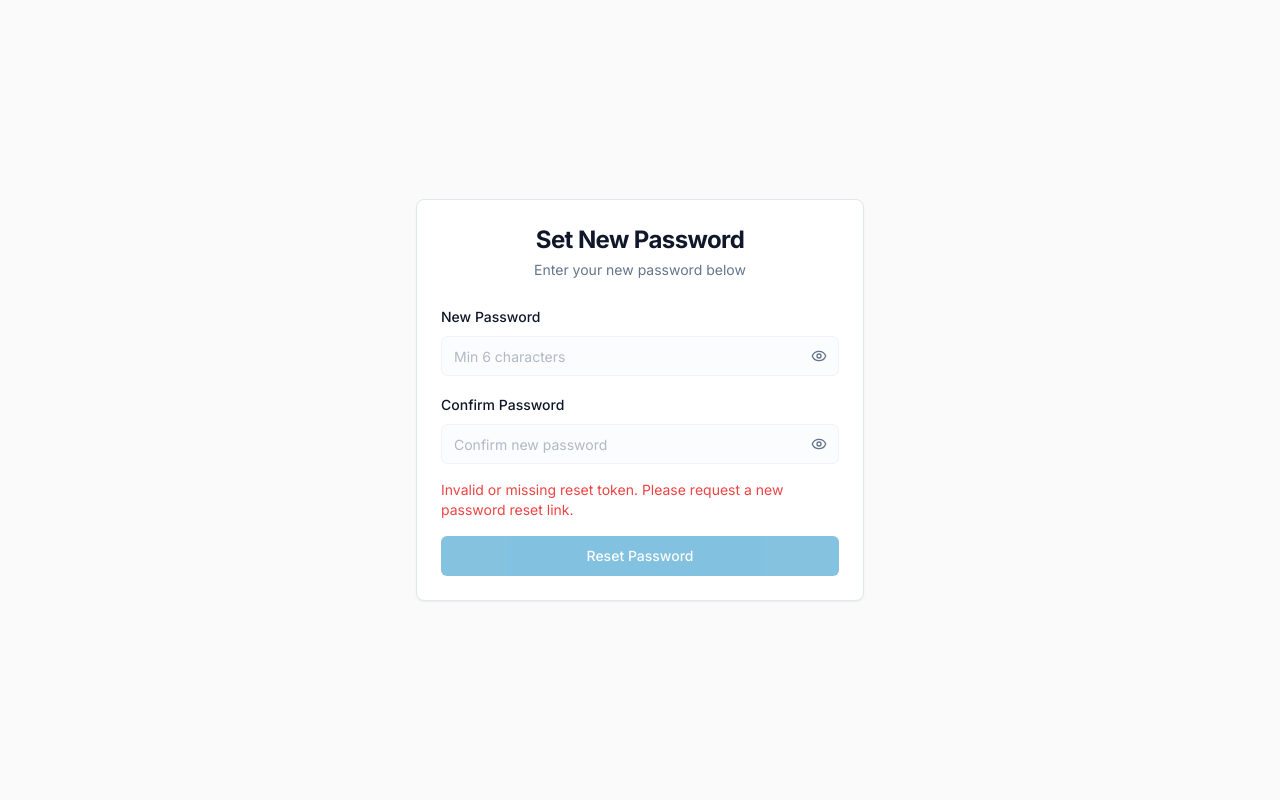
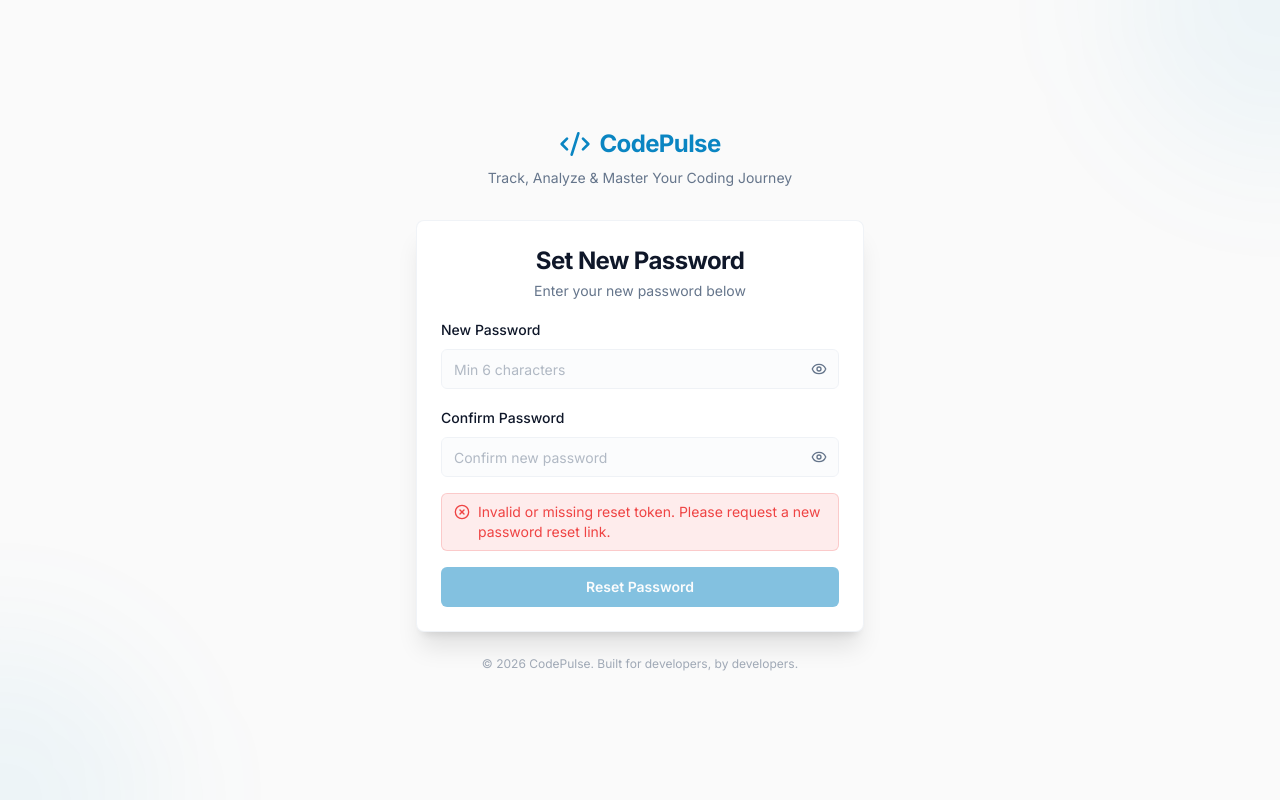
Before and after one commit to klu2300031662/CodePulse, a Next.js app in the folder frontend/: page /reset-password in a window 1280 px wide. Built offline with nearby package versions, Linux system fonts and the light colour scheme; no server answers.

Commit message:
Updated reset

```diff
--- a/frontend/src/app/(auth)/reset-password/page.tsx
+++ b/frontend/src/app/(auth)/reset-password/page.tsx
@@ -1,17 +1,15 @@
 "use client"
 
 import { useState, useEffect, Suspense } from 'react';
-import { useRouter, useSearchParams } from 'next/navigation';
-import Link from 'next/link';
+import { useSearchParams } from 'next/navigation';
 import { Button } from '@/components/ui/button';
 import { Input } from '@/components/ui/input';
 import { Label } from '@/components/ui/label';
-import { Card, CardHeader, CardTitle, CardDescription, CardContent, CardFooter } from '@/components/ui/card';
-import { Eye, EyeOff, CheckCircle2 } from 'lucide-react';
+import { Card, CardHeader, CardTitle, CardDescription, CardContent } from '@/components/ui/card';
+import { Eye, EyeOff, CheckCircle2, Code2, ShieldCheck, XCircle } from 'lucide-react';
 import { AuthService } from '@/lib/api/auth.service';
 
 function ResetPasswordForm() {
-  const router = useRouter();
   const searchParams = useSearchParams();
   const token = searchParams?.get('token');
 
@@ -43,35 +41,61 @@ function ResetPasswordForm() {
 
     try {
       await AuthService.resetPassword({ token, newPassword: formData.newPassword });
-
       setIsSuccess(true);
-      setTimeout(() => {
-        router.push('/login');
-      }, 3000);
     } catch (err: any) {
-      setError(err.response?.data?.message || err.message || 'Something went wrong.');
+      const message = err.response?.data?.message || err.message || 'Something went wrong.';
+      // If the token was already used or expired, show a clear message
+      if (message.toLowerCase().includes('invalid') || message.toLowerCase().includes('expired')) {
+        setError('This reset link has already been used or has expired. Please request a new password reset.');
+      } else {
+        setError(message);
+      }
     } finally {
       setIsLoading(false);
     }
   };
 
   return (
-    <Card className="w-full max-w-md">
-      <CardHeader className="space-y-1 text-center">
+    <div className="relative w-full max-w-md">
+      {/* Logo / Brand */}
+      <div className="mb-8 flex flex-col items-center gap-2">
+        <div className="flex items-center gap-2 text-primary">
+          <Code2 className="h-8 w-8" />
+          <span className="text-2xl font-bold tracking-tight">CodePulse</span>
+        </div>
+        <p className="text-sm text-muted-foreground">Track, Analyze & Master Your Coding Journey</p>
+      </div>
+
+      <Card className="border-border/50 shadow-xl backdrop-blur-sm">
+        <CardHeader className="space-y-1 text-center pb-4">
           <CardTitle className="text-2xl font-bold tracking-tight">Set New Password</CardTitle>
-        <CardDescription>Enter your new password below</CardDescription>
+          <CardDescription>
+            {isSuccess ? 'Your password has been updated' : 'Enter your new password below'}
+          </CardDescription>
         </CardHeader>
         <CardContent>
           {isSuccess ? (
-          <div className="flex flex-col items-center justify-center space-y-4 py-4">
-            <CheckCircle2 className="h-12 w-12 text-primary" />
-            <p className="text-center font-medium">Password successfully reset!</p>
-            <p className="text-center text-sm text-muted-foreground">
-              You will be redirected to the login page momentarily.
+            <div className="flex flex-col items-center justify-center space-y-4 py-6">
+              <div className="rounded-full bg-emerald-500/10 p-4">
+                <ShieldCheck className="h-12 w-12 text-emerald-500" />
+              </div>
+              <div className="space-y-2 text-center">
+                <p className="text-lg font-semibold text-foreground">
+                  Password Reset Successful!
                 </p>
-            <Link href="/login" className="mt-4 w-full">
-              <Button className="w-full">Go to Login</Button>
-            </Link>
+                <p className="text-sm text-muted-foreground max-w-xs">
+                  Your password has been changed successfully. You can now close this page and sign in with your new password.
+                </p>
+              </div>
+              <div className="mt-2 rounded-lg border border-emerald-500/20 bg-emerald-500/5 px-4 py-3 w-full">
+                <div className="flex items-start gap-3">
+                  <CheckCircle2 className="h-5 w-5 text-emerald-500 mt-0.5 shrink-0" />
+                  <div className="text-sm text-muted-foreground">
+                    <p className="font-medium text-foreground mb-1">What&apos;s next?</p>
+                    <p>This reset link has been deactivated for your security. Head over to the login page whenever you&apos;re ready.</p>
+                  </div>
+                </div>
+              </div>
             </div>
           ) : (
             <form onSubmit={handleSubmit} className="space-y-4">
@@ -87,12 +111,14 @@ function ResetPasswordForm() {
                     required
                     minLength={6}
                     disabled={!token}
+                    className="pr-10 transition-all duration-200 focus:ring-2 focus:ring-primary/20"
                   />
                   <button
                     type="button"
                     onClick={() => setShowPassword(!showPassword)}
-                  className="absolute right-3 top-1/2 -translate-y-1/2 text-muted-foreground hover:text-foreground"
+                    className="absolute right-3 top-1/2 -translate-y-1/2 text-muted-foreground hover:text-foreground transition-colors"
                     disabled={!token}
+                    tabIndex={-1}
                   >
                     {showPassword ? <EyeOff className="h-4 w-4" /> : <Eye className="h-4 w-4" />}
                   </button>
@@ -111,33 +137,58 @@ function ResetPasswordForm() {
                     required
                     minLength={6}
                     disabled={!token}
+                    className="pr-10 transition-all duration-200 focus:ring-2 focus:ring-primary/20"
                   />
                   <button
                     type="button"
                     onClick={() => setShowConfirmPassword(!showConfirmPassword)}
-                  className="absolute right-3 top-1/2 -translate-y-1/2 text-muted-foreground hover:text-foreground"
+                    className="absolute right-3 top-1/2 -translate-y-1/2 text-muted-foreground hover:text-foreground transition-colors"
                     disabled={!token}
+                    tabIndex={-1}
                   >
                     {showConfirmPassword ? <EyeOff className="h-4 w-4" /> : <Eye className="h-4 w-4" />}
                   </button>
                 </div>
               </div>
 
-            {error && <p className="text-sm text-destructive">{error}</p>}
+              {error && (
+                <div className="rounded-md bg-destructive/10 border border-destructive/20 px-3 py-2">
+                  <div className="flex items-start gap-2">
+                    <XCircle className="h-4 w-4 text-destructive mt-0.5 shrink-0" />
+                    <p className="text-sm text-destructive">{error}</p>
+                  </div>
+                </div>
+              )}
 
-            <Button type="submit" className="w-full" disabled={isLoading || !token}>
+              <Button
+                type="submit"
+                className="w-full font-semibold transition-all duration-200 hover:shadow-lg hover:shadow-primary/25"
+                disabled={isLoading || !token}
+              >
                 {isLoading ? "Resetting..." : "Reset Password"}
               </Button>
             </form>
           )}
         </CardContent>
       </Card>
+
+      {/* Bottom subtle branding */}
+      <p className="mt-6 text-center text-xs text-muted-foreground/60">
+        © 2026 CodePulse. Built for developers, by developers.
+      </p>
+    </div>
   );
 }
 
 export default function ResetPasswordPage() {
   return (
     <div className="flex min-h-screen items-center justify-center bg-zinc-50 dark:bg-zinc-950 p-4">
+      {/* Decorative floating elements */}
+      <div className="pointer-events-none fixed inset-0 overflow-hidden">
+        <div className="absolute -top-40 -right-40 h-80 w-80 rounded-full bg-primary/5 blur-3xl" />
+        <div className="absolute -bottom-40 -left-40 h-80 w-80 rounded-full bg-primary/5 blur-3xl" />
+      </div>
+
       <Suspense fallback={<div>Loading...</div>}>
         <ResetPasswordForm />
       </Suspense>
```
Also changed, not shown: 1 other file (tests, documents, lock files or other folders). Lines whose indentation alone changed are shown as unchanged.
